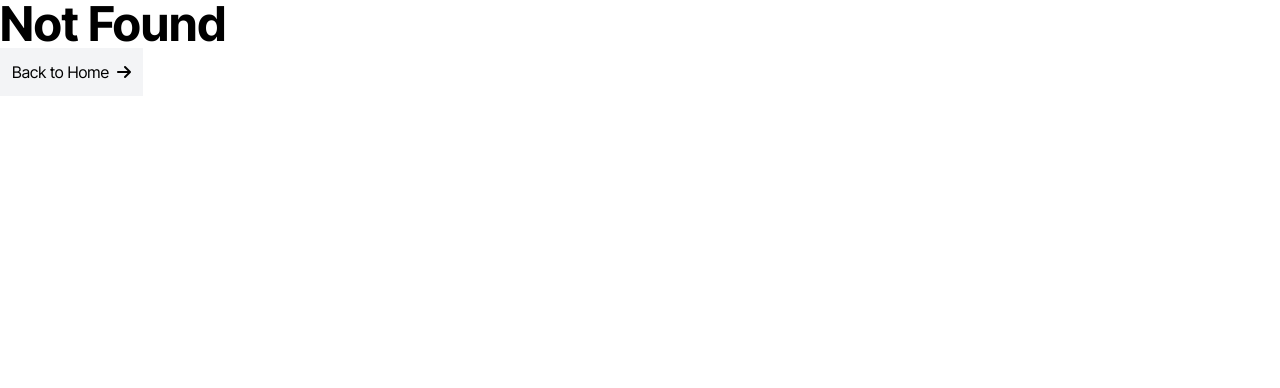
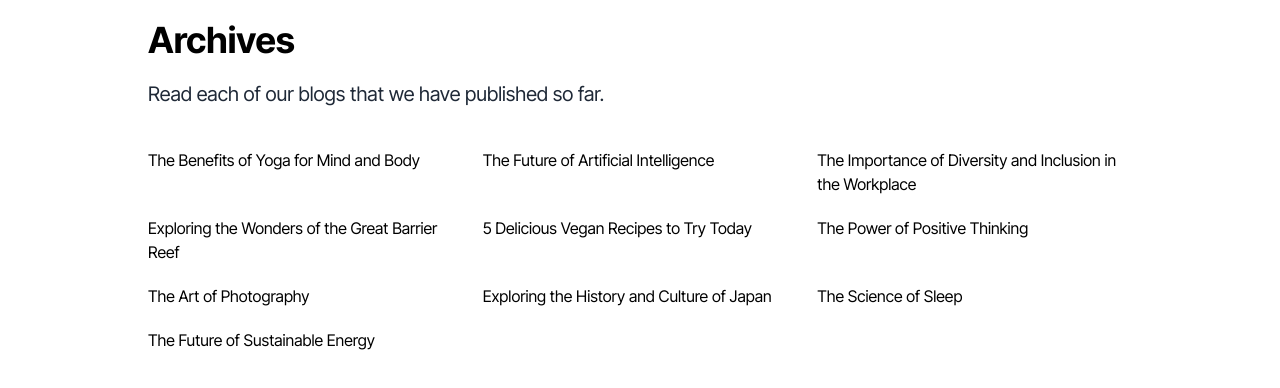
Before and after one commit to nigupta29/write-space-react, a React (Vite) app: page /blogs/archive in a window 1280 px wide. Before the commit this address had no page. Shown: the top 388 px of the page. Built offline with nearby package versions, Linux system fonts and the light colour scheme.

Commit message:
added component to display blogs

```diff
--- a/src/App.jsx
+++ b/src/App.jsx
@@ -8,15 +8,17 @@ import Register from './pages/Register'
 
 export default function App() {
   return (
+    <div className="bg-white">
       <BrowserRouter>
         <Routes>
           <Route path="/" element={<Home />} />
           <Route path="/login" element={<Login />} />
           <Route path="/register" element={<Register />} />
-        <Route path="/blog/:id" element={<BlogPost />} />
-        <Route path="/blog/archives" element={<Archive />} />
+          <Route path="/blogs/:id" element={<BlogPost />} />
+          <Route path="/blogs/archive" element={<Archive />} />
           <Route path="*" element={<NotFound />} />
         </Routes>
       </BrowserRouter>
+    </div>
   )
 }
--- /dev/null
+++ b/src/components/blogs/BlogItem.jsx
@@ -0,0 +1,11 @@
+export default function BlogItem({
+  title,
+  subtitle,
+  tag,
+  image,
+  authorName,
+  authorPhoto,
+  postingTime,
+}) {
+  return <div>{title}</div>
+}
--- /dev/null
+++ b/src/components/blogs/BlogList.jsx
@@ -0,0 +1,12 @@
+import { blogs } from '../../data'
+import BlogItem from './BlogItem'
+
+export default function BlogList() {
+  return (
+    <div className="grid grid-cols-1 gap-5 md:grid-cols-2 lg:grid-cols-3">
+      {blogs.map(blog => (
+        <BlogItem key={blog.id} {...blog} />
+      ))}
+    </div>
+  )
+}
--- /dev/null
+++ b/src/data.js
@@ -0,0 +1,112 @@
+export const blogs = [
+  {
+    id: 1,
+    title: 'The Benefits of Yoga for Mind and Body',
+    subtitle: 'Discover the many ways yoga can improve your overall health',
+    tag: 'Health and Wellness',
+    image:
+      'https://images.unsplash.com/photo-1588286840104-8957b019727f?ixlib=rb-4.0.3&ixid=MnwxMjA3fDB8MHxwaG90by1wYWdlfHx8fGVufDB8fHx8&auto=format&fit=crop&w=1470&q=80',
+    authorName: 'Samantha Lee',
+    authorPhoto: 'https://randomuser.me/api/portraits/women/1.jpg',
+    postingTime: '2022-02-10T13:00:00.000Z',
+  },
+  {
+    id: 2,
+    title: 'The Future of Artificial Intelligence',
+    subtitle: 'Exploring the possibilities and potential pitfalls of AI',
+    tag: 'Technology',
+    image:
+      'https://images.unsplash.com/photo-1664447972862-e26efc5b709f?ixlib=rb-4.0.3&ixid=MnwxMjA3fDB8MHxwaG90by1wYWdlfHx8fGVufDB8fHx8&auto=format&fit=crop&w=1332&q=80',
+    authorName: 'David Chen',
+    authorPhoto: 'https://randomuser.me/api/portraits/men/1.jpg',
+    postingTime: '2022-02-12T10:30:00.000Z',
+  },
+  {
+    id: 3,
+    title: 'The Importance of Diversity and Inclusion in the Workplace',
+    subtitle: 'Why embracing diversity is key to success ',
+    tag: 'Business',
+    image:
+      'https://images.unsplash.com/photo-1556484687-30636164638b?ixlib=rb-4.0.3&ixid=MnwxMjA3fDB8MHxwaG90by1wYWdlfHx8fGVufDB8fHx8&auto=format&fit=crop&w=1074&q=80',
+    authorName: 'Sarah Rodriguez',
+    authorPhoto: 'https://randomuser.me/api/portraits/women/2.jpg',
+    postingTime: '2022-02-15T09:15:00.000Z',
+  },
+  {
+    id: 4,
+    title: 'Exploring the Wonders of the Great Barrier Reef',
+    subtitle: "A guide to one of the world's most beautiful natural wonders",
+    tag: 'Travel',
+    image:
+      'https://images.unsplash.com/photo-1476514525535-07fb3b4ae5f1?ixlib=rb-4.0.3&ixid=MnwxMjA3fDB8MHxwaG90by1wYWdlfHx8fGVufDB8fHx8&auto=format&fit=crop&w=1470&q=80',
+    authorName: 'Michael Nguyen',
+    authorPhoto: 'https://randomuser.me/api/portraits/men/2.jpg',
+    postingTime: '2022-01-15T09:15:00.000Z',
+  },
+  {
+    id: 5,
+    title: '5 Delicious Vegan Recipes to Try Today',
+    subtitle:
+      'Discover the joys of plant-based eating with these tasty recipes',
+    tag: 'Food',
+    image:
+      'https://plus.unsplash.com/premium_photo-1664648119219-b00a63aa4bdb?ixlib=rb-4.0.3&ixid=MnwxMjA3fDB8MHxwaG90by1wYWdlfHx8fGVufDB8fHx8&auto=format&fit=crop&w=687&q=80',
+    authorName: 'Emily Taylor',
+    authorPhoto: 'https://randomuser.me/api/portraits/women/3.jpg',
+    postingTime: '2022-02-18T14:45:00.000Z',
+  },
+  {
+    id: 6,
+    title: 'The Power of Positive Thinking',
+    subtitle: 'Why a positive mindset can transform your life',
+    tag: 'Self-Improvement',
+    image:
+      'https://images.unsplash.com/photo-1549633030-89d0743bad01?ixlib=rb-4.0.3&ixid=MnwxMjA3fDB8MHxwaG90by1wYWdlfHx8fGVufDB8fHx8&auto=format&fit=crop&w=880&q=80',
+    authorName: 'John Davis',
+    authorPhoto: 'https://randomuser.me/api/portraits/men/3.jpg',
+    postingTime: '2022-02-20T11:00:00.000Z',
+  },
+  {
+    id: 7,
+    title: 'The Art of Photography',
+    subtitle: "A beginner's guide to capturing stunning",
+    images:
+      'https://images.unsplash.com/photo-1542038784456-1ea8e935640e?ixlib=rb-4.0.3&ixid=MnwxMjA3fDB8MHxwaG90by1wYWdlfHx8fGVufDB8fHx8&auto=format&fit=crop&w=1470&q=80',
+    authorName: 'Laura Jones',
+    authorPhoto: 'https://randomuser.me/api/portraits/women/4.jpg',
+    postingTime: '2022-02-23T08:30:00.000Z',
+  },
+  {
+    id: 8,
+    title: 'Exploring the History and Culture of Japan',
+    subtitle: "A journey through one of the world's most fascinating countries",
+    tag: 'Travel',
+    image:
+      'https://images.unsplash.com/photo-1542051841857-5f90071e7989?ixlib=rb-4.0.3&ixid=MnwxMjA3fDB8MHxwaG90by1wYWdlfHx8fGVufDB8fHx8&auto=format&fit=crop&w=1470&q=80',
+    authorName: 'Daniel Kim',
+    authorPhoto: 'https://randomuser.me/api/portraits/men/4.jpg',
+    postingTime: '2022-02-25T16:20:00.000Z',
+  },
+  {
+    id: 9,
+    title: 'The Science of Sleep',
+    subtitle: "Understanding the importance of a good night's rest",
+    tag: 'Health and Wellness',
+    image:
+      'https://images.unsplash.com/photo-1520206183501-b80df61043c2?ixlib=rb-4.0.3&ixid=MnwxMjA3fDB8MHxwaG90by1wYWdlfHx8fGVufDB8fHx8&auto=format&fit=crop&w=1471&q=80',
+    authorName: 'Julie Lee',
+    authorPhoto: 'https://randomuser.me/api/portraits/women/5.jpg',
+    postingTime: '2022-02-28T12:00:00.000Z',
+  },
+  {
+    id: 10,
+    title: 'The Future of Sustainable Energy',
+    subtitle: 'How renewable energy is changing the world',
+    tag: 'Environment',
+    image:
+      'https://images.unsplash.com/photo-1576068205458-845521b0c0c4?ixlib=rb-4.0.3&ixid=MnwxMjA3fDB8MHxwaG90by1wYWdlfHx8fGVufDB8fHx8&auto=format&fit=crop&w=1471&q=80',
+    authorName: 'Alex Hernandez',
+    authorPhoto: 'https://randomuser.me/api/portraits/men/5.jpg',
+    postingTime: '2022-03-02T09:45:00.000Z',
+  },
+]
--- a/src/pages/Archive.jsx
+++ b/src/pages/Archive.jsx
@@ -1,7 +1,15 @@
+import BlogList from '../components/blogs/BlogList'
+
 export default function Archive() {
   return (
-    <section>
-      <h1 className='text-5xl font-bold'>Archive</h1>
+    <section className="mx-auto max-w-5xl p-5">
+      <hgroup className="mb-10">
+        <h1 className="mb-5 text-4xl font-bold">Archives</h1>
+        <p className="text-xl text-gray-800">
+          Read each of our blogs that we have published so far.
+        </p>
+      </hgroup>
+      <BlogList />
     </section>
   )
 }
--- a/src/pages/Home.jsx
+++ b/src/pages/Home.jsx
@@ -1,7 +1,7 @@
 export default function Home() {
   return (
-    <section>
-      <h1 className='text-5xl font-bold'>Home</h1>
+    <section className="mx-auto max-w-5xl">
+      <h1 className="text-4xl font-bold">Latest Blogs</h1>
     </section>
   )
 }
```
Lines whose indentation alone changed are shown as unchanged.
